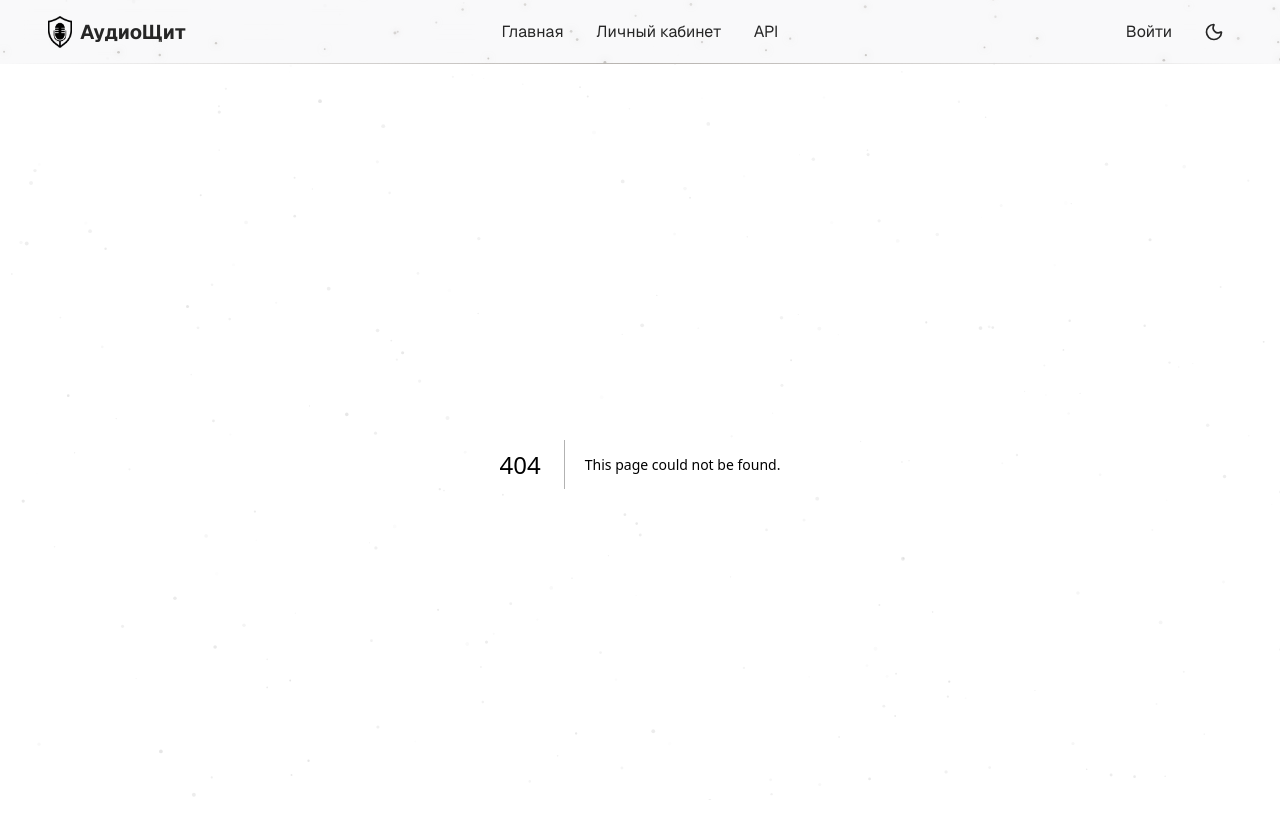
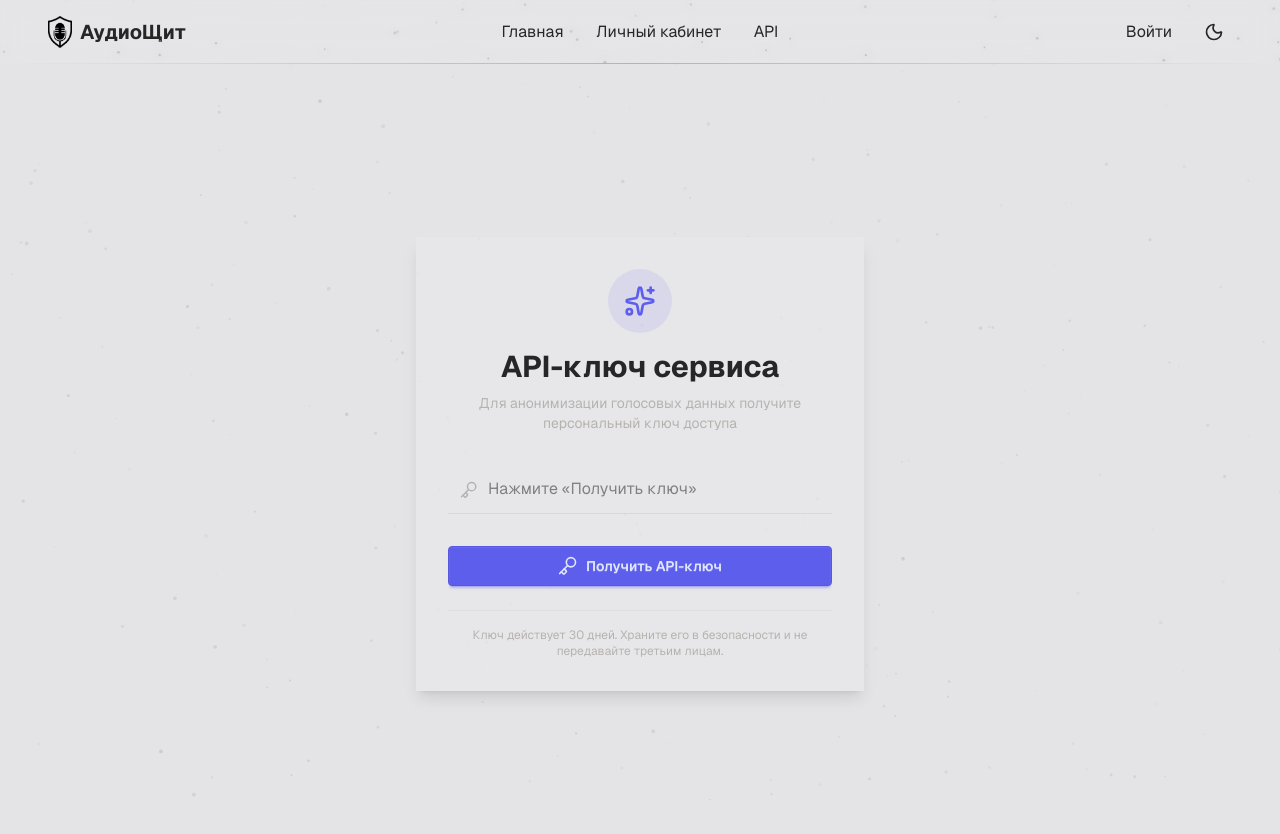
Before and after one commit to HungarianNotation/TulaHack26, a Next.js app in the folder frontend/: page /api-docs in a window 1280 px wide. Before the commit this address had no page. Shown: the top 834 px of the page. Built offline with nearby package versions, Linux system fonts and the light colour scheme.

Commit message:
Add api-docs page

```diff
--- /dev/null
+++ b/frontend/app/api-docs/page.tsx
@@ -0,0 +1,108 @@
+'use client';
+
+import { useState } from 'react';
+import { Key, Copy, Check, Sparkles } from 'lucide-react';
+
+export default function ApiKeyPage() {
+    const [apiKey, setApiKey] = useState<string | null>(null);
+    const [isLoading, setIsLoading] = useState(false);
+    const [error, setError] = useState<string | null>(null);
+    const [copied, setCopied] = useState(false);
+
+    const generateApiKey = async () => {
+        setIsLoading(true);
+        setError(null);
+        // Имитация запроса для получения API-ключа
+        try {
+        await new Promise((resolve) => setTimeout(resolve, 800));
+        // Генерируем случайный ключ
+        const newKey = `audioshield_${Math.random().toString(36).substring(2, 15)}${Math.random().toString(36).substring(2, 8)}`;
+        setApiKey(newKey);
+        } catch {
+        setError('Не удалось получить API-ключ. Попробуйте позже.');
+        } finally {
+        setIsLoading(false);
+        }
+    };
+
+    const copyToClipboard = async () => {
+        if (apiKey) {
+        await navigator.clipboard.writeText(apiKey);
+        setCopied(true);
+        setTimeout(() => setCopied(false), 2000);
+        }
+    };
+
+    return (
+        <div className="min-h-screen flex items-center justify-center p-4">
+        <div
+            className="w-full max-w-md bg-custom-bg-secondary shadow-lg p-8"
+            style={{ borderRadius: 'var(--radius-card)' }}
+        >
+            <div className="text-center mb-8">
+            <div className="inline-flex items-center justify-center w-16 h-16 rounded-full bg-custom-accent/10 mb-4">
+                <Sparkles className="w-8 h-8 text-custom-accent" />
+            </div>
+            <h1 className="text-3xl font-bold text-custom-main mb-2">
+                API-ключ сервиса
+            </h1>
+            <p className="text-sm text-custom-secondary">
+                Для анонимизации голосовых данных получите персональный ключ доступа
+            </p>
+            </div>
+
+            <div className="space-y-6">
+            {/* Поле для отображения ключа */}
+            <div className="relative">
+                <div className="absolute left-3 top-1/2 transform -translate-y-1/2 text-custom-secondary">
+                <Key size={18} />
+                </div>
+                <input
+                type="text"
+                readOnly
+                value={apiKey || ''}
+                placeholder="Нажмите «Получить ключ»"
+                className="w-full pl-10 pr-12 py-3 bg-transparent border-b border-custom-secondary/30 focus:border-custom-accent outline-none transition-colors text-custom-main placeholder:text-custom-placeholder cursor-default"
+                />
+                {apiKey && (
+                <button
+                    onClick={copyToClipboard}
+                    className="absolute right-2 top-1/2 transform -translate-y-1/2 btn btn-circle btn-secondary btn-sm"
+                    type="button"
+                    aria-label="Копировать ключ"
+                >
+                    {copied ? <Check size={16} /> : <Copy size={16} />}
+                </button>
+                )}
+            </div>
+
+            {/* Кнопка генерации */}
+            <button
+                onClick={generateApiKey}
+                disabled={isLoading}
+                className="btn btn-primary w-full gap-2 mt-2"
+            >
+                {isLoading ? (
+                <span className="loading loading-spinner loading-sm"></span>
+                ) : (
+                <Key size={20} />
+                )}
+                {isLoading ? 'Генерация...' : 'Получить API-ключ'}
+            </button>
+
+            {/* Сообщение об ошибке */}
+            {error && (
+                <div className="bg-red-500/10 text-red-500 text-sm text-center py-2 rounded-full">
+                {error}
+                </div>
+            )}
+
+            {/* Информационная подсказка */}
+            <div className="text-xs text-custom-secondary text-center pt-4 border-t border-custom-secondary/20">
+                Ключ действует 30 дней. Храните его в безопасности и не передавайте третьим лицам.
+            </div>
+            </div>
+        </div>
+        </div>
+    );
+}
```
